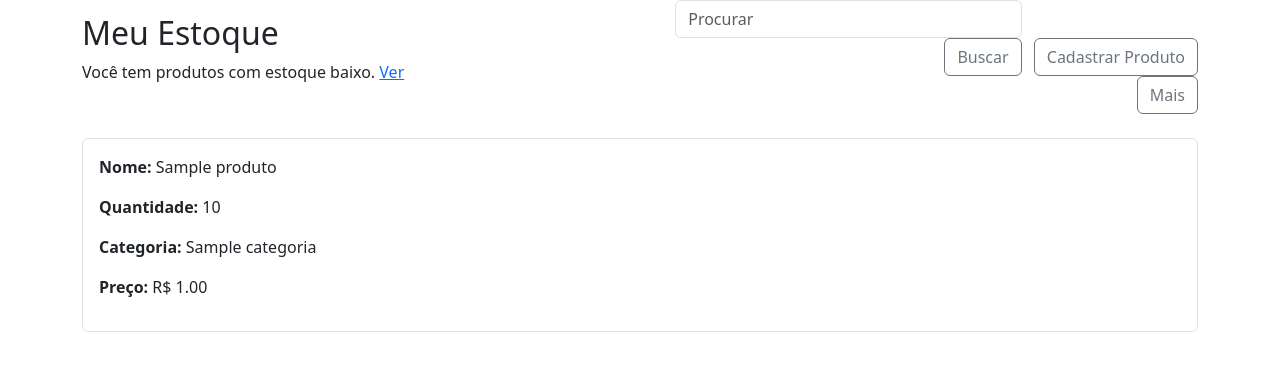
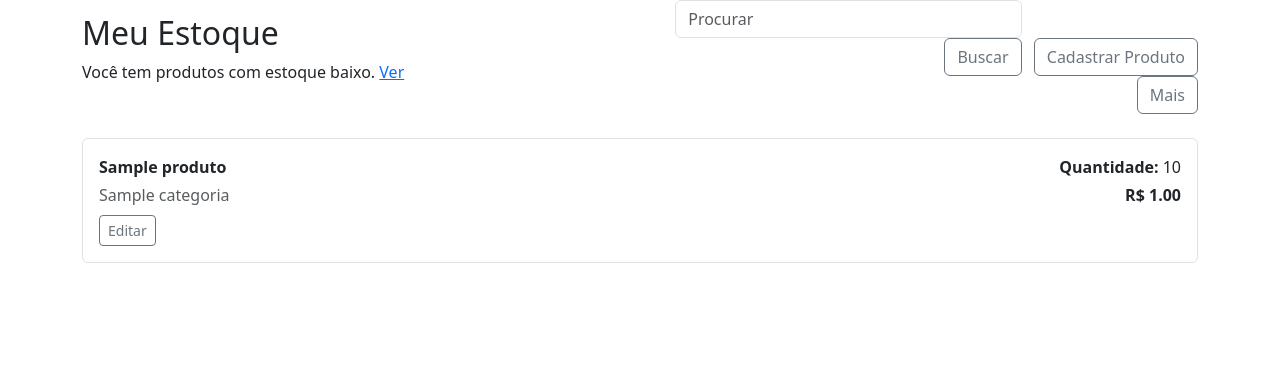
Before and after one commit to Alejandroo19/Crud-A3, a Django app: page / in a window 1280 px wide. Shown: the top 371 px of the page. Run offline with Django 5.2, Linux system fonts and the light colour scheme; tables that the repository leaves empty hold one stand-in row (values such as "Sample post"); some libraries are stand-ins or nearby versions.

Commit message:
1.2 commit

```diff
--- a/Crud/produtos/templates/produtos/lista_produtos.html
+++ b/Crud/produtos/templates/produtos/lista_produtos.html
@@ -5,8 +5,15 @@
     <meta charset="UTF-8" />
     <title>Meu Estoque</title>
     <link rel="stylesheet" href="{% static 'css/bootstrap.css' %}" />
+    <style>
+        .produto-item .left-column {
+            margin-right: 30px; /* Ajustar o espaço entre categoria e botão */
+        }
+        .produto-item .right-column {
+            align-self: flex-start; /* Ajustar posição da quantidade para cima */
+        }
+    </style>
 </head>
-
 <body>
     <div class="container">
         <!-- Cabeçalho da Página -->
@@ -51,6 +58,7 @@
             </div>
         </div>
 
+        <!-- Modal Cadastrar Produto -->
         <div class="modal fade" tabindex="-1" id="cadastrarProdutoModal">
             <div class="modal-dialog">
                 <div class="modal-content">
@@ -86,6 +94,7 @@
                 </div>
             </div>
         </div>
+
         <!-- Modal Mais Opções -->
         <div class="modal fade" tabindex="-1" id="maisModal">
             <div class="modal-dialog">
@@ -116,11 +125,64 @@
         <!-- Lista de Produtos -->
         <div class="produtos-lista">
             {% for produto in produtos %}
-        <div class="produto-item mb-3 p-3 border rounded">
-          <p><strong>Nome:</strong> {{ produto.nome }}</p>
-          <p><strong>Quantidade:</strong> {{ produto.quantidade }}</p>
-          <p><strong>Categoria:</strong> {{ produto.categoria.nome }}</p>
-          <p><strong>Preço:</strong> R$ {{ produto.preco }}</p>
+            <div class="produto-item mb-3 p-3 border rounded d-flex justify-content-between align-items-center">
+                <!-- Informações à esquerda -->
+                <div class="left-column">
+                    <p class="mb-1"><strong>{{ produto.nome }}</strong></p>
+                    <p class="text-muted mb-2">{{ produto.categoria.nome }}</p>
+                    <!-- Botão Editar Produto -->
+                    <button type="button" class="btn btn-outline-secondary btn-sm" data-bs-toggle="modal" data-bs-target="#editarProdutoModal{{ produto.id }}">
+                        Editar
+                    </button>
+                </div>
+
+                <!-- Informações à direita -->
+                <div class="right-column text-end">
+                    <p class="mb-1"><strong>Quantidade:</strong> {{ produto.quantidade }}</p>
+                    <p class="mb-0"><strong>R$ {{ produto.preco }}</strong></p>
+                </div>
+            </div>
+
+            <!-- Modal Editar Produto -->
+            <div class="modal fade" id="editarProdutoModal{{ produto.id }}" tabindex="-1" aria-labelledby="editarProdutoModalLabel{{ produto.id }}" aria-hidden="true">
+                <div class="modal-dialog">
+                    <div class="modal-content">
+                        <div class="modal-header">
+                            <h5 class="modal-title" id="editarProdutoModalLabel{{ produto.id }}">Editar Produto - {{ produto.nome }}</h5>
+                            <button type="button" class="btn-close" data-bs-dismiss="modal" aria-label="Close"></button>
+                        </div>
+                        <form method="post" action="{% url 'editar_produto' produto.id %}">
+                            {% csrf_token %}
+                            <div class="modal-body">
+                                <div class="mb-3">
+                                    <label for="id_nome_{{ produto.id }}" class="form-label">Nome</label>
+                                    <input type="text" class="form-control" id="id_nome_{{ produto.id }}" name="nome" value="{{ produto.nome }}" required>
+                                </div>
+                                <div class="mb-3">
+                                    <label for="id_categoria_{{ produto.id }}" class="form-label">Categoria</label>
+                                    <select name="categoria" id="id_categoria_{{ produto.id }}" class="form-control" required>
+                                        <option value="">-- Selecione uma Categoria --</option>
+                                        {% for categoria in form.fields.categoria.queryset %}
+                                        <option value="{{ categoria.id }}" {% if produto.categoria.id == categoria.id %}selected{% endif %}>{{ categoria.nome }}</option>
+                                        {% endfor %}
+                                    </select>
+                                </div>
+                                <div class="mb-3">
+                                    <label for="id_quantidade_minima_{{ produto.id }}" class="form-label">Quantidade Mínima</label>
+                                    <input type="number" class="form-control" id="id_quantidade_minima_{{ produto.id }}" name="quantidade_minima" value="{{ produto.quantidade_minima }}" min="0" required>
+                                </div>
+                                <div class="mb-3">
+                                    <label for="id_preco_{{ produto.id }}" class="form-label">Preço</label>
+                                    <input type="number" class="form-control" id="id_preco_{{ produto.id }}" name="preco" value="{{ produto.preco }}" step="0.01" min="0" required>
+                                </div>
+                            </div>
+                            <div class="modal-footer">
+                                <button type="submit" class="btn btn-primary">Salvar</button>
+                                <button type="button" class="btn btn-secondary" data-bs-dismiss="modal">Cancelar</button>
+                            </div>
+                        </form>
+                    </div>
+                </div>
             </div>
             {% endfor %}
         </div>
--- a/Crud/produtos/urls.py
+++ b/Crud/produtos/urls.py
@@ -9,7 +9,9 @@ urlpatterns = [
     path('gerenciar_categorias/', views.gerenciar_categorias,name='gerenciar_categorias'),
     path('historico_movimentacoes/', views.historico_movimentacoes, name='historico_movimentacoes'),
     path('editar_categoria/<int:categoria_id>/', views.editar_categoria, name='editar_categoria'),
+    path('deletar_categoria/<int:categoria_id>/', views.deletar_categoria, name='deletar_categoria'),
      path('ativar_desativar_categoria/<int:categoria_id>/', views.ativar_desativar_categoria, name='ativar_desativar_categoria'),
+     path('editar/<int:produto_id>/', views.editar_produto, name='editar_produto'),
 ]
 
 path('editar/<int:produto_id>/', views.editar_produto, name='editar_produto'),
```
Also changed, not shown: Crud/produtos/templates/produtos/editar_produto.html (deleted, +0 -15 lines). Lines whose indentation alone changed are shown as unchanged.
